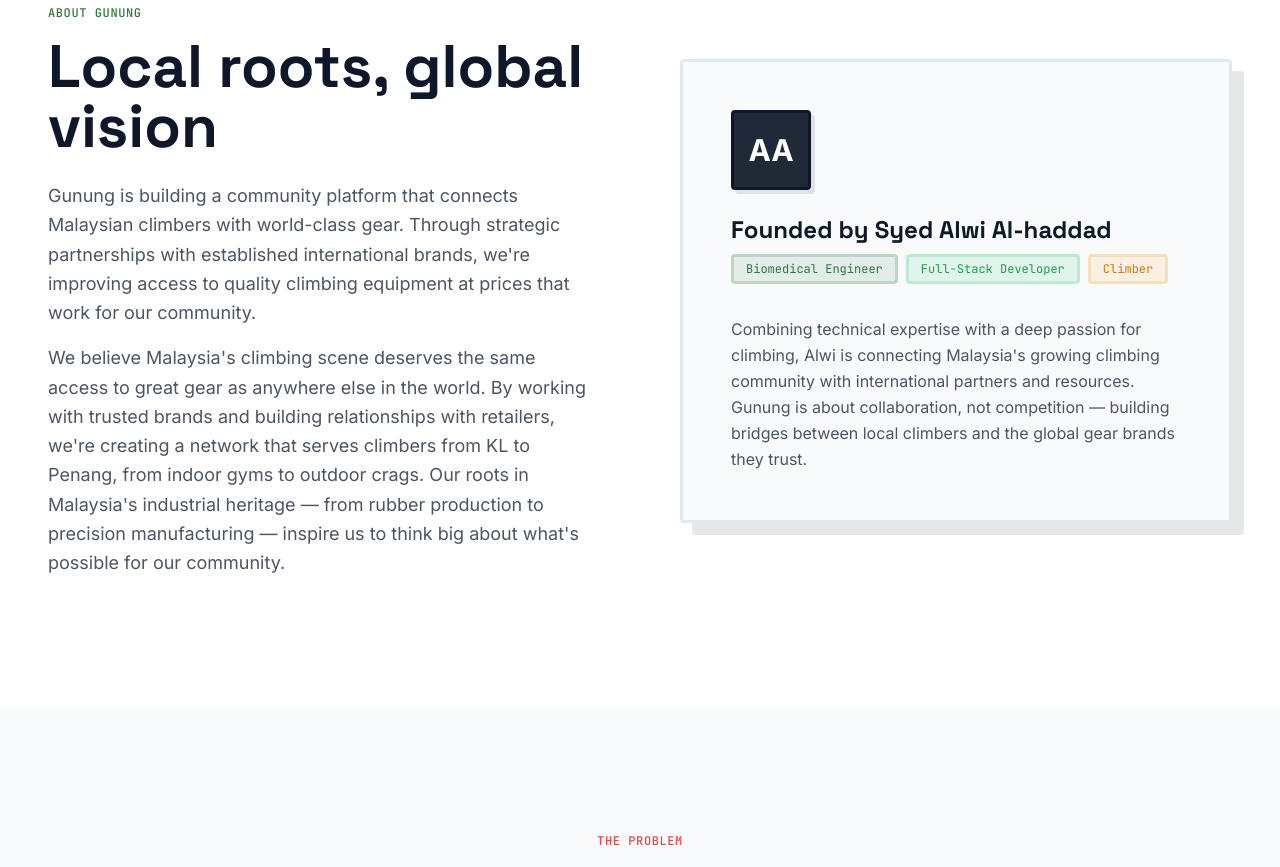
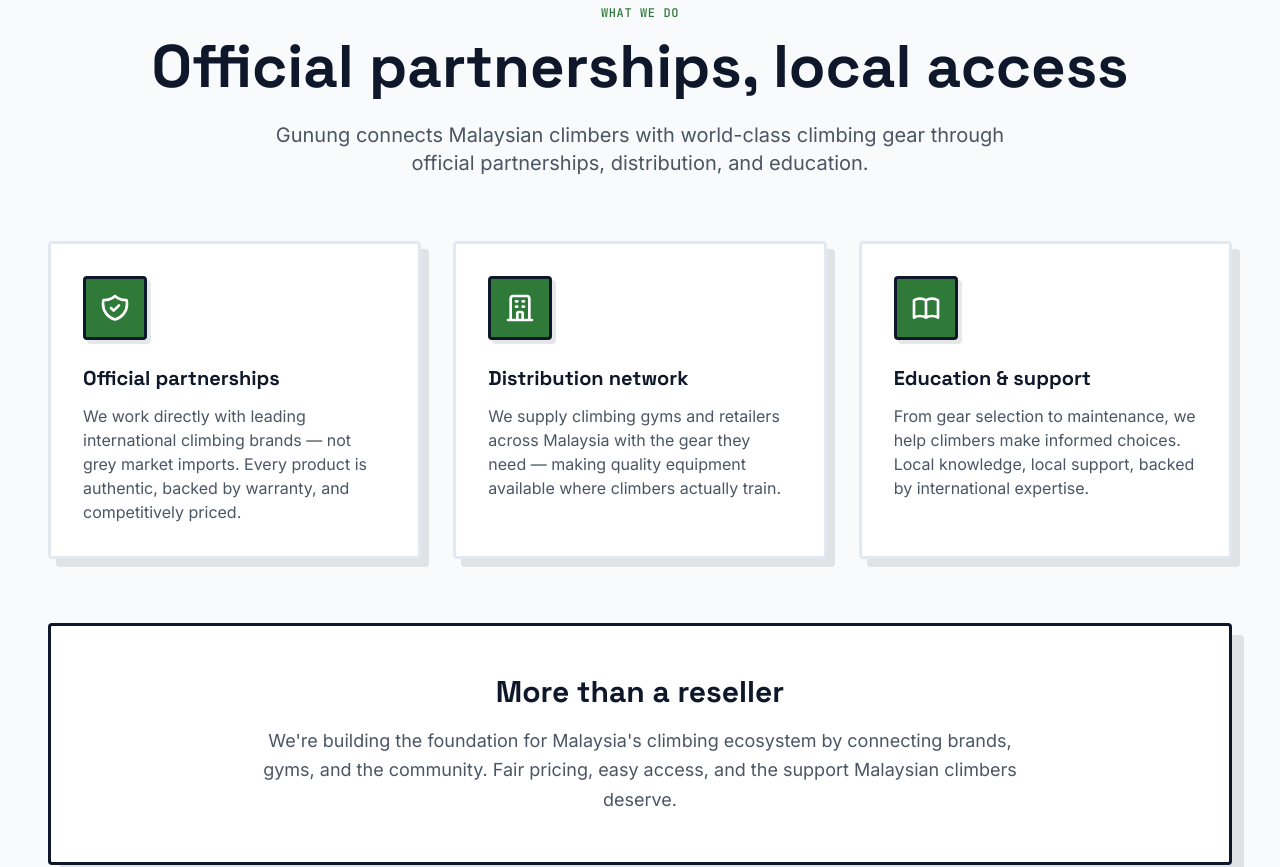
Before and after one commit to TheIronA/gunung-web, a Next.js app: page / in a window 1280 px wide. Shown: the part 880-1747 px from the top of the page. Built offline with nearby package versions, Linux system fonts and the light colour scheme.

Commit message:
add what we do to the website

```diff
--- a/app/page.tsx
+++ b/app/page.tsx
@@ -1,5 +1,6 @@
 import Navigation from "@/components/Navigation";
 import Hero from "@/components/Hero";
+import WhatWeDo from "@/components/WhatWeDo";
 import About from "@/components/About";
 import Problem from "@/components/Problem";
 import Opportunity from "@/components/Opportunity";
@@ -12,6 +13,7 @@
     <main>
       <Navigation />
       <Hero />
+      <WhatWeDo />
       <About />
       <Problem />
       <Opportunity />
--- a/components/Navigation.tsx
+++ b/components/Navigation.tsx
@@ -21,11 +21,8 @@
           <a href="#about" className="text-gray-500 hover:text-primary transition-colors text-sm font-medium">
             About
           </a>
-          <a href="#problem" className="text-gray-500 hover:text-primary transition-colors text-sm font-medium">
-            The Problem
-          </a>
           <a href="#opportunity" className="text-gray-500 hover:text-primary transition-colors text-sm font-medium">
-            Opportunity
+            Why Gunung
           </a>
           <a
             href="#contact"
--- /dev/null
+++ b/components/WhatWeDo.tsx
@@ -0,0 +1,81 @@
+export default function WhatWeDo() {
+  return (
+    <section className="py-20 lg:py-32 bg-bg">
+      <div className="max-w-[1400px] mx-auto px-6 lg:px-12">
+        <div className="text-center mb-16">
+          <span className="font-mono text-xs tracking-wider text-accent font-medium mb-4 block">WHAT WE DO</span>
+          <h2 className="text-4xl md:text-5xl lg:text-6xl font-bold font-heading mb-6 leading-tight">
+            Official partnerships, local access
+          </h2>
+          <p className="text-lg md:text-xl text-gray-600 max-w-3xl mx-auto leading-relaxed">
+            Gunung connects Malaysian climbers with world-class climbing gear through official partnerships, distribution, and education.
+          </p>
+        </div>
+
+        <div className="grid md:grid-cols-3 gap-8 mb-16">
+          <div className="bg-white border border-border rounded p-8 shadow-brutal hover-lift">
+            <div className="w-16 h-16 bg-accent border border-primary rounded flex items-center justify-center mb-6 shadow-brutal-sm">
+              <svg className="w-8 h-8 text-white" fill="none" stroke="currentColor" viewBox="0 0 24 24">
+                <path
+                  strokeLinecap="round"
+                  strokeLinejoin="round"
+                  strokeWidth="2"
+                  d="M9 12l2 2 4-4m5.618-4.016A11.955 11.955 0 0112 2.944a11.955 11.955 0 01-8.618 3.04A12.02 12.02 0 003 9c0 5.591 3.824 10.29 9 11.622 5.176-1.332 9-6.03 9-11.622 0-1.042-.133-2.052-.382-3.016z"
+                ></path>
+              </svg>
+            </div>
+            <h3 className="text-xl font-bold font-heading mb-3">Official partnerships</h3>
+            <p className="text-gray-600">
+              We work directly with leading international climbing brands — not grey market imports. Every product is authentic, backed by warranty, and competitively priced.
+            </p>
+          </div>
+
+          <div className="bg-white border border-border rounded p-8 shadow-brutal hover-lift">
+            <div className="w-16 h-16 bg-accent border border-primary rounded flex items-center justify-center mb-6 shadow-brutal-sm">
+              <svg className="w-8 h-8 text-white" fill="none" stroke="currentColor" viewBox="0 0 24 24">
+                <path
+                  strokeLinecap="round"
+                  strokeLinejoin="round"
+                  strokeWidth="2"
+                  d="M19 21V5a2 2 0 00-2-2H7a2 2 0 00-2 2v16m14 0h2m-2 0h-5m-9 0H3m2 0h5M9 7h1m-1 4h1m4-4h1m-1 4h1m-5 10v-5a1 1 0 011-1h2a1 1 0 011 1v5m-4 0h4"
+                ></path>
+              </svg>
+            </div>
+            <h3 className="text-xl font-bold font-heading mb-3">Distribution network</h3>
+            <p className="text-gray-600">
+              We supply climbing gyms and retailers across Malaysia with the gear they need — making quality equipment available where climbers actually train.
+            </p>
+          </div>
+
+          <div className="bg-white border border-border rounded p-8 shadow-brutal hover-lift">
+            <div className="w-16 h-16 bg-accent border border-primary rounded flex items-center justify-center mb-6 shadow-brutal-sm">
+              <svg className="w-8 h-8 text-white" fill="none" stroke="currentColor" viewBox="0 0 24 24">
+                <path
+                  strokeLinecap="round"
+                  strokeLinejoin="round"
+                  strokeWidth="2"
+                  d="M12 6.253v13m0-13C10.832 5.477 9.246 5 7.5 5S4.168 5.477 3 6.253v13C4.168 18.477 5.754 18 7.5 18s3.332.477 4.5 1.253m0-13C13.168 5.477 14.754 5 16.5 5c1.747 0 3.332.477 4.5 1.253v13C19.832 18.477 18.247 18 16.5 18c-1.746 0-3.332.477-4.5 1.253"
+                ></path>
+              </svg>
+            </div>
+            <h3 className="text-xl font-bold font-heading mb-3">Education & support</h3>
+            <p className="text-gray-600">
+              From gear selection to maintenance, we help climbers make informed choices. Local knowledge, local support, backed by international expertise.
+            </p>
+          </div>
+        </div>
+
+        <div className="bg-white border border-primary rounded p-8 lg:p-12 shadow-brutal-lg">
+          <div className="max-w-3xl mx-auto text-center">
+            <h3 className="text-2xl md:text-3xl font-bold font-heading mb-4">
+              More than a reseller
+            </h3>
+            <p className="text-lg text-gray-600 leading-relaxed">
+              We're building the foundation for Malaysia's climbing ecosystem by connecting brands, gyms, and the community. Fair pricing, easy access, and the support Malaysian climbers deserve.
+            </p>
+          </div>
+        </div>
+      </div>
+    </section>
+  );
+}
```
